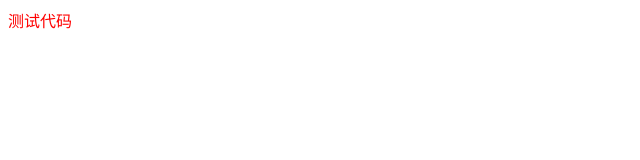
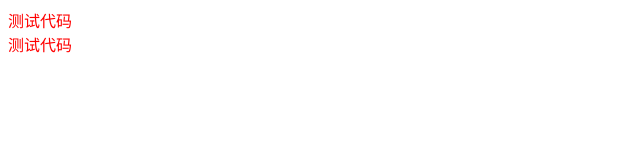
Before and after one commit to luantongtong/text-demo, a plain HTML site: page demo.html in a window 1280 px wide. Shown: the whole page, without its empty margins (0-640 px from the left). Drawn offline with Linux system fonts and the light colour scheme.

Commit message:
测试改动

```diff
--- a/demo.html
+++ b/demo.html
@@ -8,6 +8,6 @@
 </head>
 <body>
 	<div class="box">测试代码</div>
-	<div></div>
+	<div class="box">测试代码</div>
 </body>
 </html>
```
